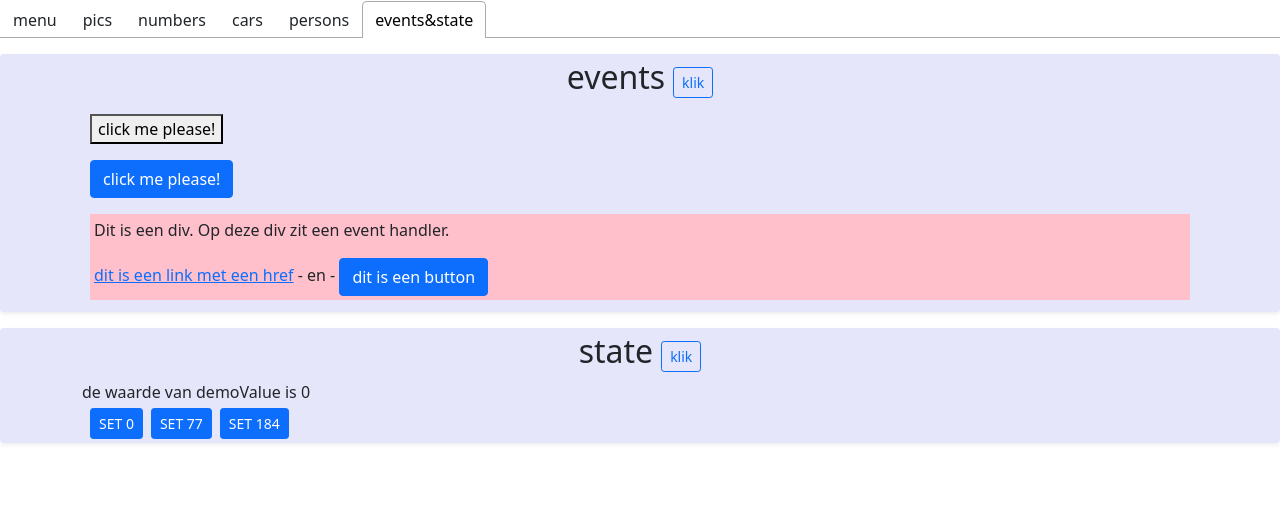
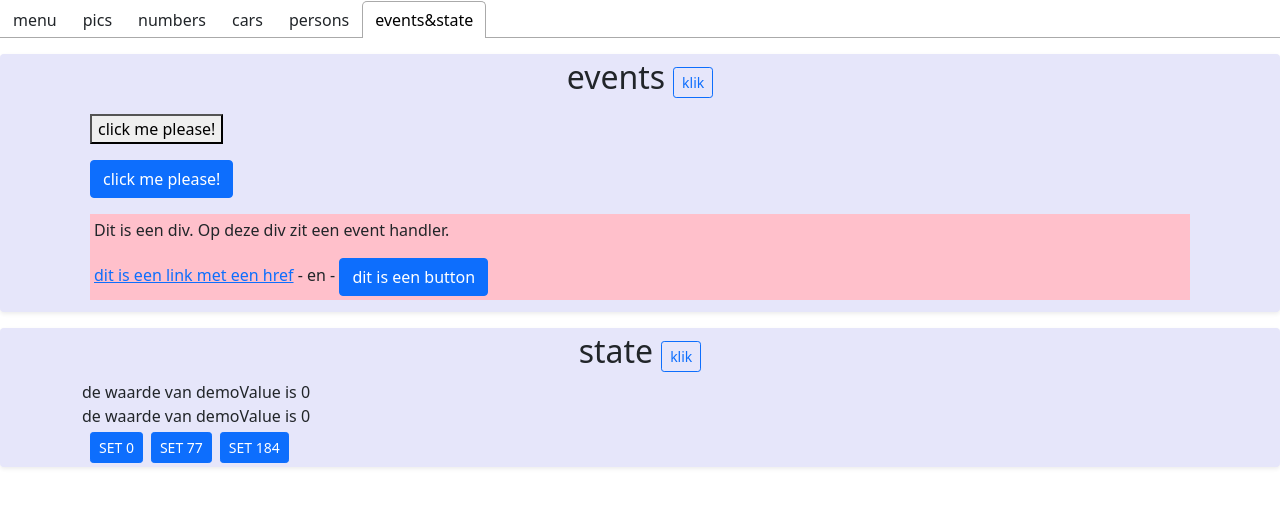
Before and after one commit to kristofmoons/toets2_react, a React (Create React App) app: page / in a window 1280 px wide. Both pictures are taken after a click on the tab "events&state". Shown: the top 506 px of the page. Built offline with nearby package versions, Linux system fonts and the light colour scheme.

Commit message:
render demoValue again

```diff
--- a/src/components/StateDemo.js
+++ b/src/components/StateDemo.js
@@ -7,6 +7,7 @@ export function StateDemo() {
 
     return <Section title="state">
         <div>de waarde van demoValue is {demoValue}</div>
+        <div>de waarde van demoValue is {demoValue}</div>
         <div>
             <MyButton onClick={() => setDemoValue(0)}> SET 0 </MyButton>
             <MyButton onClick={() => setDemoValue(77)}> SET 77 </MyButton>
```
